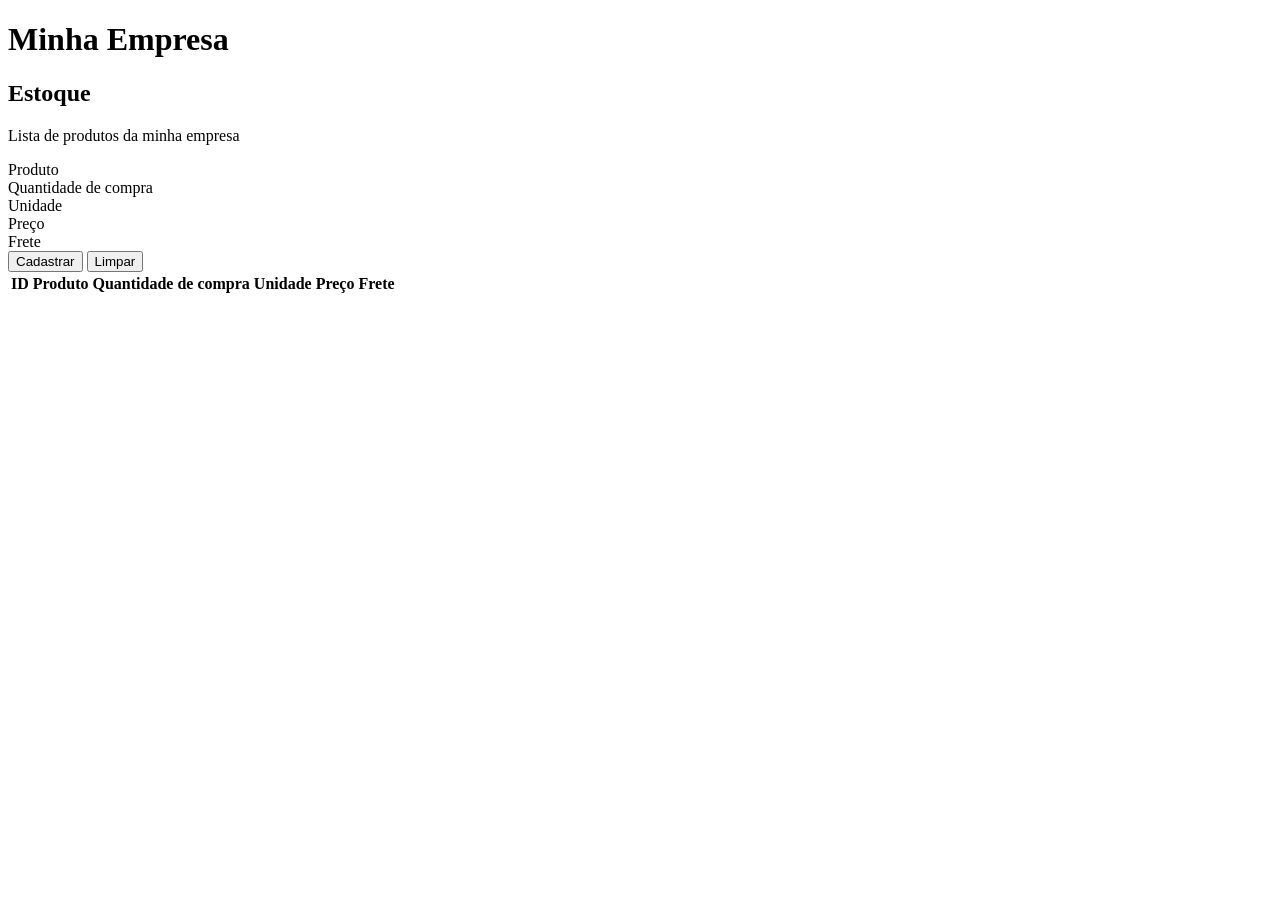
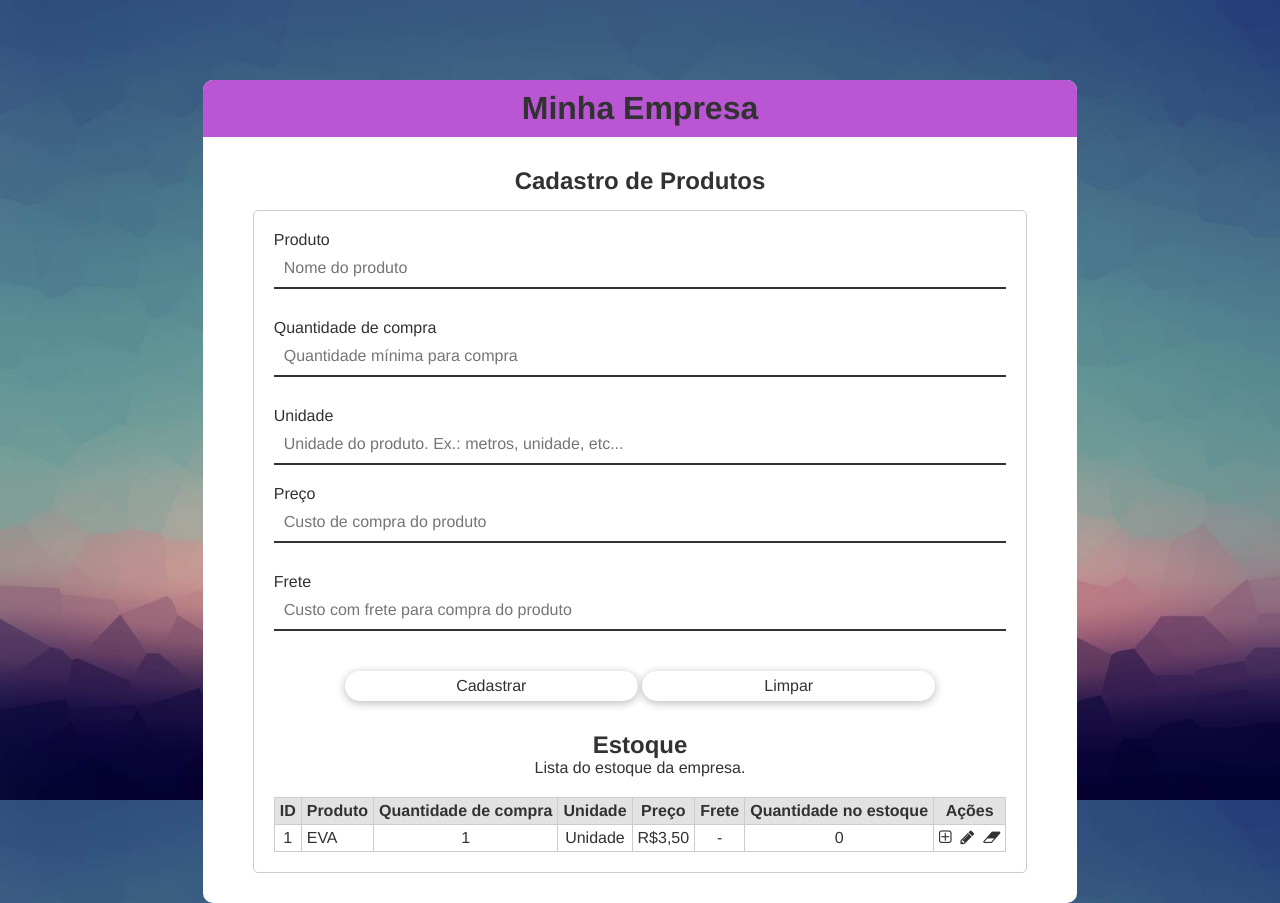
Before and after one commit to guilherme-mendonca-goncalves/estoque, a plain HTML site: page index.html in a window 1280 px wide. Shown: the top 903 px of the page. Before the commit the page ends 800 px from the top, so only its background shows below. Drawn offline with Linux system fonts and the light colour scheme.

Commit message:
Basic CSS setup

```diff
--- a/index.html
+++ b/index.html
@@ -7,47 +7,72 @@
     <meta name="description" content="Pagina para controle do estoque, adicionar, remover e visualizar">
     <meta name="keywords" content="estoque">
     <script type="text/javascript" src="script.js"></script>
+    <link rel="stylesheet" href="style.css">
+    <link rel="stylesheet" href="https://cdnjs.cloudflare.com/ajax/libs/font-awesome/4.7.0/css/font-awesome.min.css">
   </head>
   <body>
-    <header>
+    <div class="productContainer">
+      <header class="topBar">
         <h1>Minha Empresa</h1>
       </header>
-    <main>
-      <div>
-        <h2>Estoque</h2>
-        <p>Lista de produtos da minha empresa</p>
+      <main class="mainProduct">
+        <div class="descripitionInput">
+          <h2>Cadastro de Produtos</h2>
+        </div>
+        <div class="inputProduct">
+          <div class="lineImput">
+            <label>Produto</label>
+            <input type="text" id="product" placeholder="Nome do produto">
+          </div>
+          <div class="lineImput">
+            <label>Quantidade de compra</label>
+            <input type="text" id="quantity" placeholder="Quantidade mínima para compra">
+          </div>
+          <div class="lineImput">
+            <label>Unidade</label>
+            <input type="text" id="unit" placeholder="Unidade do produto. Ex.: metros, unidade, etc...">
+          <div class="lineImput">
+            <label>Preço</label>
+            <input type="text" id="price" placeholder="Custo de compra do produto">
+          </div>
+          <div class="lineImput">
+            <label>Frete</label>
+            <input type="text" id="freight" placeholder="Custo com frete para compra do produto">
+          </div>
+          <div class="buttonsContainer">
+            <button class="buttons" onclick="products.add()">Cadastrar</button>
+            <button class="buttons" onclick="products.clean()">Limpar</button>
+          </div>
         </div>
         <div>
-        <div>
-          <label>Produto</label>
+          <div class="titleInventory">
+          <h2>Estoque</h2>
+          <p>Lista do estoque da empresa.</p>
           </div>
-        <div>
-          <label>Quantidade de compra</label>
-        </div>
-        <div>
-          <label>Unidade</label>
-        </div>
-        <div>
-          <label>Preço</label>
-        </div>
-        <div>
-          <label>Frete</label>
-        </div>
-        <button onclick="product.add()">Cadastrar</button>
-        <button onclick="product.clean()">Limpar</button>
-      </div>
-      <div>
-        <table>
+          <table border="1" class="tableContainer">
             <thead>
-            <th>ID</th>
+              <th class="centerText">ID</th>
               <th>Produto</th>
-            <th>Quantidade de compra</th>
-            <th>Unidade</th>
-            <th>Preço</th>
-            <th>Frete</th>
+              <th class="centerText">Quantidade de compra</th>
+              <th class="centerText">Unidade</th>
+              <th class="centerText">Preço</th>
+              <th class="centerText">Frete</th>
+              <th class="centerText">Quantidade no estoque</th>
+              <th class="centerText">Ações</th>
             </thead>
+            <tbody>
+              <td class="centerText">1</td>
+              <td>EVA</td>
+              <td class="centerText">1</td>
+              <td class="centerText">Unidade</td>
+              <td class="centerText">R$3,50</td>
+              <td class="centerText">-</td>
+              <td class="centerText">0</td>
+              <td class="centerText"><i class="fa fa-plus-square-o"></i>&nbsp&nbsp<i class="fa fa-pencil"></i>&nbsp&nbsp<i class="fa fa-eraser"></i></td>
+            </tbody>
           </table>
         </div>
       </main>
+    </div>
   </body>
 </html>
--- a/script.js
+++ b/script.js
@@ -3,13 +3,18 @@ class productControl {
     this.id = 0;
     this.nameProduct = "";
     this.purchaseQuantity = 0;
-    this.unit = "";
+    this.unitOfMeasurement = "";
     this.purchasePrice = 0;
     this.shippingCost = 0;
+    this.stockQuantity = 0;
   }
 
   add() {
     alert('Produto adicionado com sucesso!');
+  }
+
+  edit() {
+
   }
 
   clean() {
@@ -17,4 +22,4 @@ class productControl {
   }
 }
 
-var product = new productControl();
+var products = new productControl();
--- /dev/null
+++ b/style.css
@@ -0,0 +1,130 @@
+/*Remove todas as configurações da página*/
+* {
+  border: none;
+  box-sizing: border-box;
+  color: #323232;
+  font-family: 'Helvetica Neue',Helvetica,Arial,sans-serif;
+  margin: 0;
+  padding: 0;
+}
+
+/*Tirar borda ao selecionar input*/
+textarea:focus, input:focus {
+  outline: none;
+}
+
+/*Utilizar o rem para garantir a adaptabilidade dos dispositívos*/
+a {
+  font-size: 0.8rem;
+}
+
+/*Efeito de quando passa o mouse em cima de um link*/
+a:hover {
+ color: #08558B;
+}
+
+body{
+  background-attachment: fixed;
+  background-image: url('/images/loginBackground.jpg');
+  background-repeat: no-repeat;
+  background-size: 100% 100%;
+}
+
+.productContainer {
+  background-color: white;
+  border-radius: 10px;
+  margin: 10vh auto 10vh auto;
+  padding: 20px auto;
+  text-align: center;
+  width: fit-content;
+}
+
+.topBar {
+  background-color: mediumorchid;
+  border-top-left-radius: 10px;
+  border-top-right-radius: 10px;
+  color: white;
+  text-align: center;
+  padding: 10px;
+}
+
+.mainProduct {
+  padding: 30px 50px;
+}
+
+.titleInput {
+ color: red;
+}
+
+.inputProduct{
+  border: 1px solid #ccc;
+  padding: 20px;
+  margin-top: 15px;
+  border-radius: 5px;
+  text-align: left;
+}
+
+.lineImput {
+  display: grid;
+  margin-bottom: 10px;
+}
+
+input {
+  border-bottom: 2px solid #323232;
+  font-size: 1rem;
+  margin-bottom: 20px;
+  padding: 10px;
+}
+
+input:focus {
+  border-bottom: 2px solid #08558B;
+}
+
+.buttonsContainer {
+  display: inline;
+  text-align: center;
+}
+
+.buttons {
+  background-color: white;
+  border-radius: 20px;
+  box-shadow: 0 2px 10px #b8b8b8;
+  color: #323232;
+  font-size: 1rem;
+  height: 30px;
+  margin-top: 10px;
+  width: 40%;
+}
+
+.buttons:hover {
+  background-color: #1B223C;
+  color: white;
+  transition: 0.5s;
+}
+
+.titleInventory {
+  text-align: center;
+  padding: 20px;
+}
+
+.tableContainer {
+  border-collapse: collapse;
+  border: 1px solid #ccc;
+}
+
+.tableContainer th {
+  background-color: rgb(226, 226, 226);
+  padding: 4px 5px;
+  border-collapse: collapse;
+  border: 1px solid #ccc;
+}
+
+.tableContainer td {
+  padding: 4px 5px;
+  border-collapse: collapse;
+  border: 1px solid #ccc;
+}
+
+.centerText {
+  text-align: center;
+}
```
Also changed, not shown: images/loginBackground.jpg (added). Lines whose indentation alone changed are shown as unchanged.
